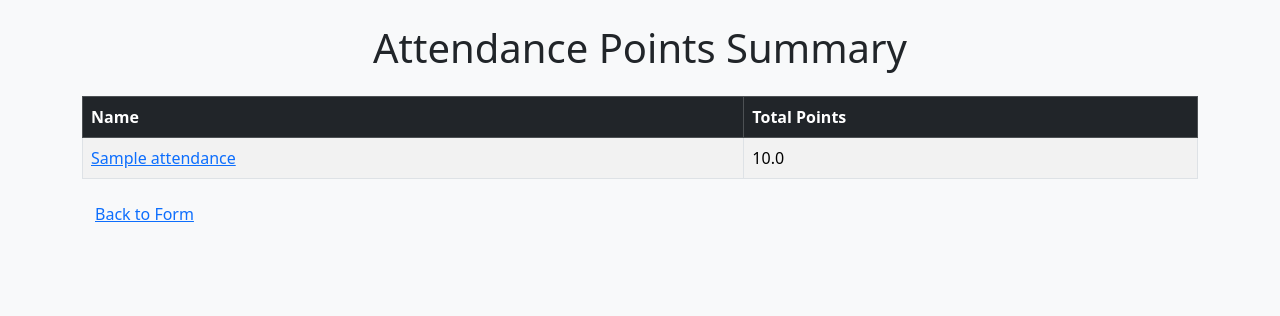
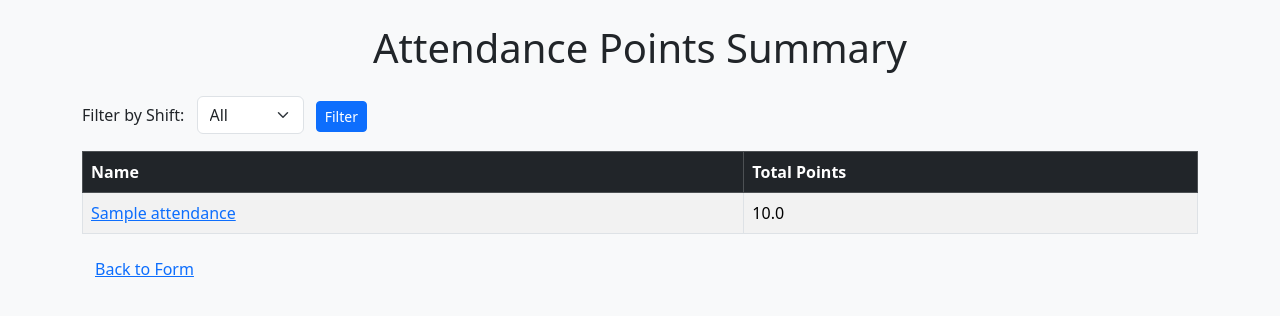
Before and after one commit to IcyOtter/AttendanceTracker, a Flask app: page /summary in a window 1280 px wide. Shown: the part 56-372 px from the top of the page. Run offline with Flask 3, Linux system fonts and the light colour scheme; the visitor is signed in with stand-in values (Sample User, id 1); tables that the repository leaves empty hold one stand-in row (values such as "Sample post"); data that the repository does not hold is empty; some libraries are stand-ins or nearby versions.

Commit message:
Added filter by shift on summary page.

```diff
--- a/app.py
+++ b/app.py
@@ -108,24 +108,37 @@ def summary():
     if 'user_id' not in session:
         return redirect('/login')
 
+    selected_shift = request.args.get('shift')
+
     conn = get_db_connection()
     c = conn.cursor()
 
     if is_superuser():
-        c.execute('SELECT name, SUM(points) FROM attendance GROUP BY name')
+        if selected_shift:
+            c.execute('SELECT name, SUM(points) FROM attendance WHERE shift = %s GROUP BY name', (selected_shift,))
+        else:
+            c.execute('SELECT name, SUM(points) FROM attendance GROUP BY name')
     elif is_plant_manager():
-        # plant manager sees users in their shift
-        c.execute('SELECT shift FROM users WHERE id = %s', (session['user_id'],))
-        shift = c.fetchone()[0]
-        c.execute('''
-            SELECT a.name, SUM(a.points)
-            FROM attendance a
-            JOIN users u ON a.user_id = u.id
-            WHERE u.shift = %s
-            GROUP BY a.name
-        ''', (shift,))
+        c.execute('SELECT shift, building FROM users WHERE id = %s', (session['user_id'],))
+        user_shift, user_building = c.fetchone()
+
+        if selected_shift and selected_shift == user_shift:
+            c.execute('''
+                SELECT a.name, SUM(a.points)
+                FROM attendance a
+                JOIN users u ON a.user_id = u.id
+                WHERE u.shift = %s AND u.building = %s
+                GROUP BY a.name
+            ''', (selected_shift, user_building))
+        else:
+            c.execute('''
+                SELECT a.name, SUM(a.points)
+                FROM attendance a
+                JOIN users u ON a.user_id = u.id
+                WHERE u.shift = %s AND u.building = %s
+                GROUP BY a.name
+            ''', (user_shift, user_building))
     else:
-        # Regular users only see attendance records for their shift
         c.execute('SELECT shift, building FROM users WHERE id = %s', (session['user_id'],))
         user_shift, user_building = c.fetchone()
 
@@ -138,13 +151,10 @@ def summary():
             GROUP BY name
         ''', (user_shift, user_shift, user_building))
 
-
-
-
-
     summary_data = c.fetchall()
     conn.close()
-    return render_template('summary.html', summary=summary_data)
+    return render_template('summary.html', summary=summary_data, selected_shift=selected_shift)
+
 
 # Define the route for the attendance details page
 @app.route('/details/<name>')
--- a/templates/summary.html
+++ b/templates/summary.html
@@ -4,6 +4,18 @@
 {% block header %}Attendance Points Summary{% endblock %}
 
 {% block content %}
+<form method="get" class="mb-3">
+    <label class="form-label me-2">Filter by Shift:</label>
+    <select name="shift" class="form-select d-inline w-auto me-2">
+        <option value="">All</option>
+        <option value="Green" {% if selected_shift == 'Green' %}selected{% endif %}>Green</option>
+        <option value="Blue" {% if selected_shift == 'Blue' %}selected{% endif %}>Blue</option>
+        <option value="Orange" {% if selected_shift == 'Orange' %}selected{% endif %}>Orange</option>
+        <option value="Red" {% if selected_shift == 'Red' %}selected{% endif %}>Red</option>
+    </select>
+    <button type="submit" class="btn btn-sm btn-primary">Filter</button>
+</form>
+
 <table class="table table-bordered table-striped">
     <thead class="table-dark">
         <tr>
```
